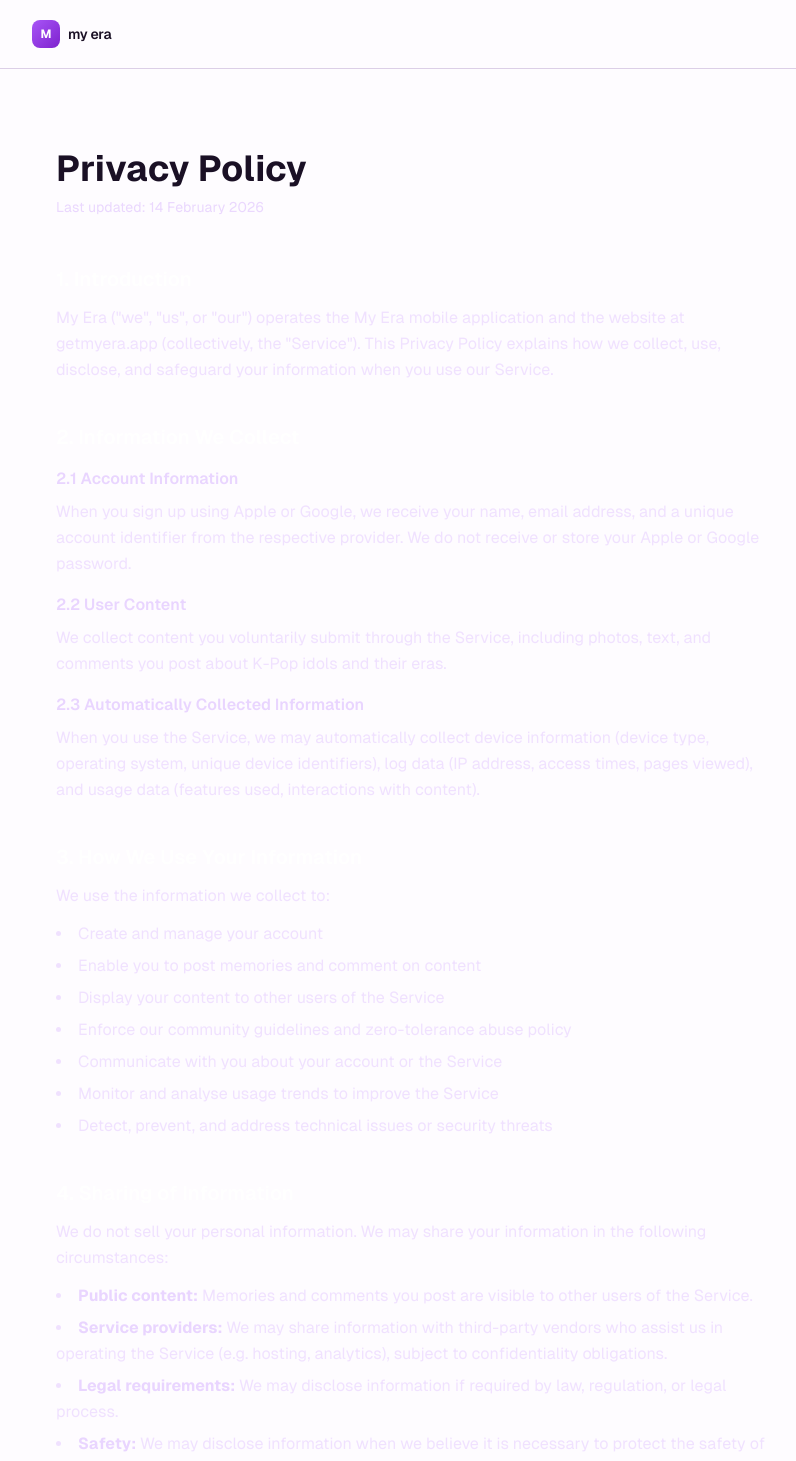
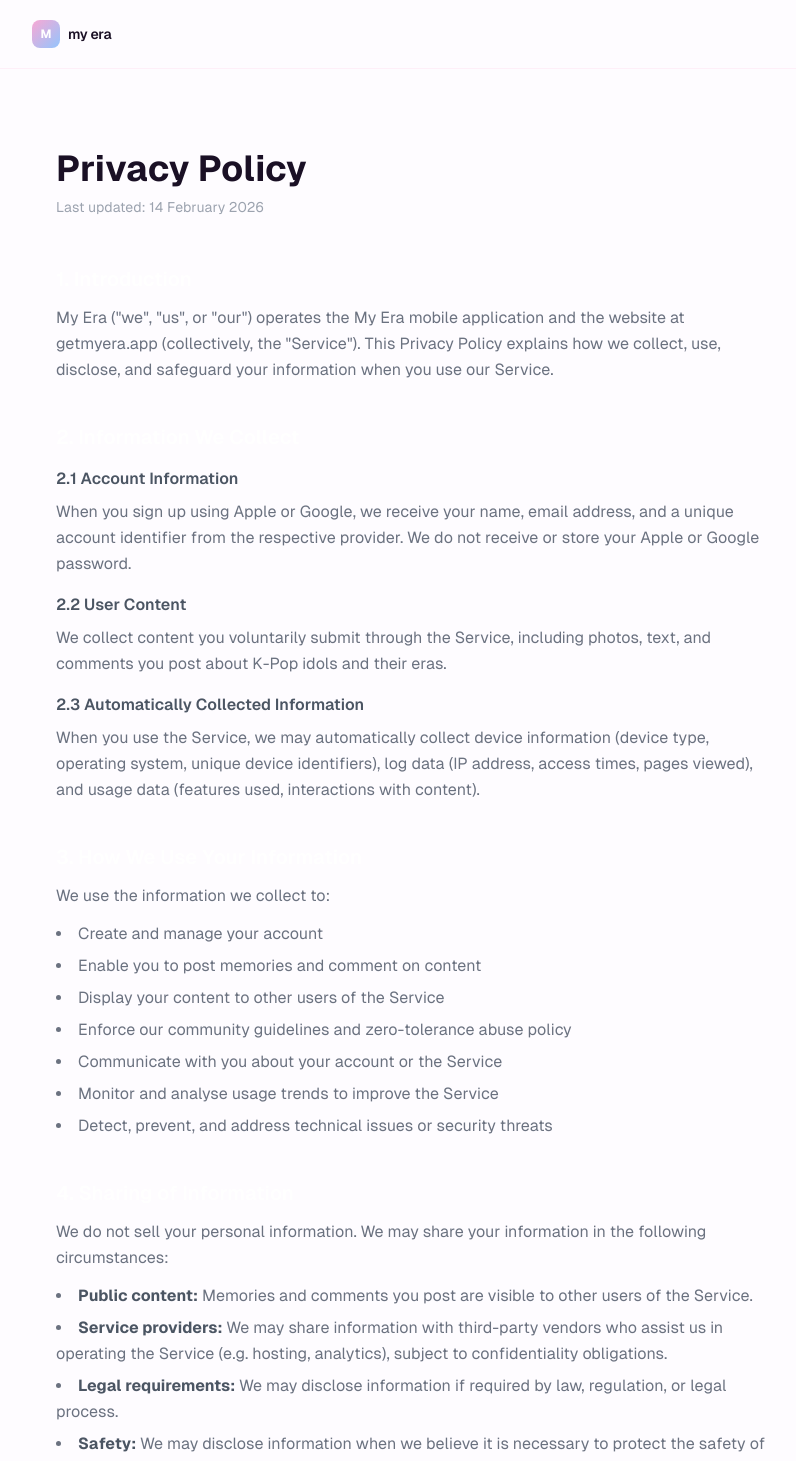
Before and after one commit to axl0002/myEraWebsite, a Next.js app: page /privacy in a window 1280 px wide. Shown: the top 1461 px of the page, without its empty margins (224-1020 px from the left). Built offline with nearby package versions, Linux system fonts and the light colour scheme.

Commit message:
Reflect colour theme changes on the privacy and terms pages

```diff
--- a/src/app/privacy/page.tsx
+++ b/src/app/privacy/page.tsx
@@ -9,10 +9,10 @@
 export default function PrivacyPolicy() {
   return (
     <div className="min-h-screen bg-background">
-      <nav className="border-b border-purple-900/20 px-6 py-5">
+      <nav className="border-b border-pink-200/30 px-6 py-5">
         <div className="max-w-3xl mx-auto">
           <Link href="/" className="flex items-center gap-2 w-fit">
-            <div className="w-7 h-7 rounded-lg bg-gradient-to-br from-purple-500 to-purple-700 flex items-center justify-center">
+            <div className="w-7 h-7 rounded-lg bg-gradient-to-br from-pink-300 to-blue-300 flex items-center justify-center">
               <span className="text-white font-bold text-xs">M</span>
             </div>
             <span className="text-sm font-semibold tracking-tight">my era</span>
@@ -22,11 +22,11 @@
 
       <main className="max-w-3xl mx-auto px-6 py-12 sm:py-20">
         <h1 className="text-3xl sm:text-4xl font-bold mb-2">Privacy Policy</h1>
-        <p className="text-purple-300/50 text-sm mb-12">
+        <p className="text-gray-400 text-sm mb-12">
           Last updated: 14 February 2026
         </p>
 
-        <div className="space-y-10 text-purple-200/70 leading-relaxed">
+        <div className="space-y-10 text-gray-500 leading-relaxed">
           <section>
             <h2 className="text-xl font-semibold text-white mb-3">1. Introduction</h2>
             <p>
@@ -40,7 +40,7 @@
           <section>
             <h2 className="text-xl font-semibold text-white mb-3">2. Information We Collect</h2>
 
-            <h3 className="text-base font-semibold text-purple-200 mt-4 mb-2">
+            <h3 className="text-base font-semibold text-gray-600 mt-4 mb-2">
               2.1 Account Information
             </h3>
             <p>
@@ -49,7 +49,7 @@
               Apple or Google password.
             </p>
 
-            <h3 className="text-base font-semibold text-purple-200 mt-4 mb-2">
+            <h3 className="text-base font-semibold text-gray-600 mt-4 mb-2">
               2.2 User Content
             </h3>
             <p>
@@ -57,7 +57,7 @@
               and comments you post about K-Pop idols and their eras.
             </p>
 
-            <h3 className="text-base font-semibold text-purple-200 mt-4 mb-2">
+            <h3 className="text-base font-semibold text-gray-600 mt-4 mb-2">
               2.3 Automatically Collected Information
             </h3>
             <p>
@@ -86,16 +86,16 @@
             <p className="mb-3">We do not sell your personal information. We may share your information in the following circumstances:</p>
             <ul className="list-disc list-inside space-y-1.5">
               <li>
-                <strong className="text-purple-200">Public content:</strong> Memories and comments you post are visible to other users of the Service.
+                <strong className="text-gray-600">Public content:</strong> Memories and comments you post are visible to other users of the Service.
               </li>
               <li>
-                <strong className="text-purple-200">Service providers:</strong> We may share information with third-party vendors who assist us in operating the Service (e.g. hosting, analytics), subject to confidentiality obligations.
+                <strong className="text-gray-600">Service providers:</strong> We may share information with third-party vendors who assist us in operating the Service (e.g. hosting, analytics), subject to confidentiality obligations.
               </li>
               <li>
-                <strong className="text-purple-200">Legal requirements:</strong> We may disclose information if required by law, regulation, or legal process.
+                <strong className="text-gray-600">Legal requirements:</strong> We may disclose information if required by law, regulation, or legal process.
               </li>
               <li>
-                <strong className="text-purple-200">Safety:</strong> We may disclose information when we believe it is necessary to protect the safety of our users or the public.
+                <strong className="text-gray-600">Safety:</strong> We may disclose information when we believe it is necessary to protect the safety of our users or the public.
               </li>
             </ul>
           </section>
@@ -162,10 +162,10 @@
               If you have any questions about this Privacy Policy or our data practices, please
               contact us at:{" "}
               <a
-                href="mailto:privacy@getmyera.app"
-                className="text-purple-400 hover:text-purple-300 transition-colors"
+                href="mailto:support@getmyera.app"
+                className="text-pink-400 hover:text-pink-500 transition-colors"
               >
-                privacy@getmyera.app
+                support@getmyera.app
               </a>
             </p>
           </section>
--- a/src/app/terms/page.tsx
+++ b/src/app/terms/page.tsx
@@ -9,10 +9,10 @@
 export default function TermsOfService() {
   return (
     <div className="min-h-screen bg-background">
-      <nav className="border-b border-purple-900/20 px-6 py-5">
+      <nav className="border-b border-pink-200/30 px-6 py-5">
         <div className="max-w-3xl mx-auto">
           <Link href="/" className="flex items-center gap-2 w-fit">
-            <div className="w-7 h-7 rounded-lg bg-gradient-to-br from-purple-500 to-purple-700 flex items-center justify-center">
+            <div className="w-7 h-7 rounded-lg bg-gradient-to-br from-pink-300 to-blue-300 flex items-center justify-center">
               <span className="text-white font-bold text-xs">M</span>
             </div>
             <span className="text-sm font-semibold tracking-tight">my era</span>
@@ -22,11 +22,11 @@
 
       <main className="max-w-3xl mx-auto px-6 py-12 sm:py-20">
         <h1 className="text-3xl sm:text-4xl font-bold mb-2">Terms of Service</h1>
-        <p className="text-purple-300/50 text-sm mb-12">
+        <p className="text-gray-400 text-sm mb-12">
           Last updated: 14 February 2026
         </p>
 
-        <div className="space-y-10 text-purple-200/70 leading-relaxed">
+        <div className="space-y-10 text-gray-500 leading-relaxed">
           <section>
             <h2 className="text-xl font-semibold text-white mb-3">1. Acceptance of Terms</h2>
             <p>
@@ -60,7 +60,7 @@
           <section>
             <h2 className="text-xl font-semibold text-white mb-3">4. User Content</h2>
 
-            <h3 className="text-base font-semibold text-purple-200 mt-4 mb-2">
+            <h3 className="text-base font-semibold text-gray-600 mt-4 mb-2">
               4.1 Your Content
             </h3>
             <p>
@@ -70,7 +70,7 @@
               distribute your User Content in connection with operating and providing the Service.
             </p>
 
-            <h3 className="text-base font-semibold text-purple-200 mt-4 mb-2">
+            <h3 className="text-base font-semibold text-gray-600 mt-4 mb-2">
               4.2 Content Responsibility
             </h3>
             <p>
@@ -79,7 +79,7 @@
               does not violate the rights of any third party.
             </p>
 
-            <h3 className="text-base font-semibold text-purple-200 mt-4 mb-2">
+            <h3 className="text-base font-semibold text-gray-600 mt-4 mb-2">
               4.3 Content Removal
             </h3>
             <p>
@@ -191,7 +191,7 @@
               If you have any questions about these Terms, please contact us at:{" "}
               <a
                 href="mailto:support@getmyera.app"
-                className="text-purple-400 hover:text-purple-300 transition-colors"
+                className="text-pink-400 hover:text-pink-500 transition-colors"
               >
                 support@getmyera.app
               </a>
```
